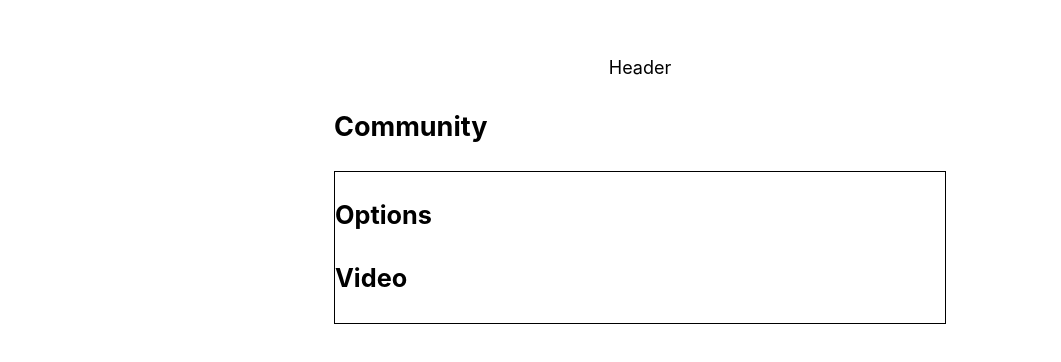
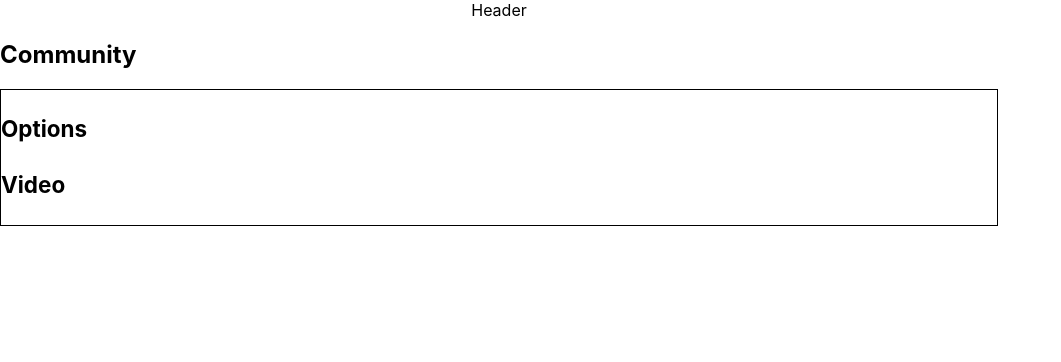
Before and after one commit to iFixit/nextjs-community, a Next.js app: page / in a window 1280 px wide. Shown: the top 362 px of the page, without its empty margins (0-1061 px from the left). Built offline with nearby package versions, Linux system fonts and the light colour scheme.

Commit message:
rename layout to GuidePage

```diff
--- a/components/layout.tsx
+++ b/components/guidePage.tsx
@@ -1,14 +1,14 @@
 import Head from 'next/head'
-import styles from '../styles/layout.module.css'
+import styles from '../styles/guidePage.module.css'
 import Header from './header';
 
 export const siteTitle = 'Community'
 
-export default function Layout({ children } : {
+export default function GuidePage({ children } : {
     children: React.ReactNode
   })  {
   return (
-    <div className={styles.container}>
+    <div className={styles.main}>
       <Head>
         <link rel="icon" href="/favicon.ico" />
         <meta
--- a/pages/index.tsx
+++ b/pages/index.tsx
@@ -1,10 +1,10 @@
 import Head from 'next/head'
 import InfoDisplay from '../components/community/info';
-import Layout, { siteTitle } from '../components/layout'
+import GuidePage, { siteTitle } from '../components/guidePage'
 
 export default function LandingPage() {
   return (
-    <Layout>
+    <GuidePage>
       <Head>
         <title>{siteTitle}</title>
       </Head>
@@ -12,6 +12,6 @@ export default function LandingPage() {
         <h1>Community</h1>
       </section>
       <InfoDisplay/>
-    </Layout>
+    </GuidePage>
   )
 }
--- a/styles/global.css
+++ b/styles/global.css
@@ -4,24 +4,8 @@ body {
   margin: 0;
   font-family: -apple-system, BlinkMacSystemFont, Segoe UI, Roboto, Oxygen, Ubuntu,
     Cantarell, Fira Sans, Droid Sans, Helvetica Neue, sans-serif;
-  line-height: 1.6;
-  font-size: 18px;
 }
 
 * {
   box-sizing: border-box;
 }
-
-a {
-  color: #0070f3;
-  text-decoration: none;
-}
-
-a:hover {
-  text-decoration: underline;
-}
-
-img {
-  max-width: 100%;
-  display: block;
-}
--- /dev/null
+++ b/styles/guidePage.module.css
@@ -0,0 +1,13 @@
+.main {
+    max-width: 998px;
+}
+
+.header {
+  display: flex;
+  flex-direction: column;
+  align-items: center;
+}
+
+.backToHome {
+  margin: 3rem 0 0;
+}
--- a/styles/layout.module.css
+++ /dev/null
@@ -1,15 +0,0 @@
-.container {
-    max-width: 36rem;
-    padding: 0 1rem;
-    margin: 3rem auto 6rem;
-  }
-
-  .header {
-    display: flex;
-    flex-direction: column;
-    align-items: center;
-  }
-
-  .backToHome {
-    margin: 3rem 0 0;
-  }
```
